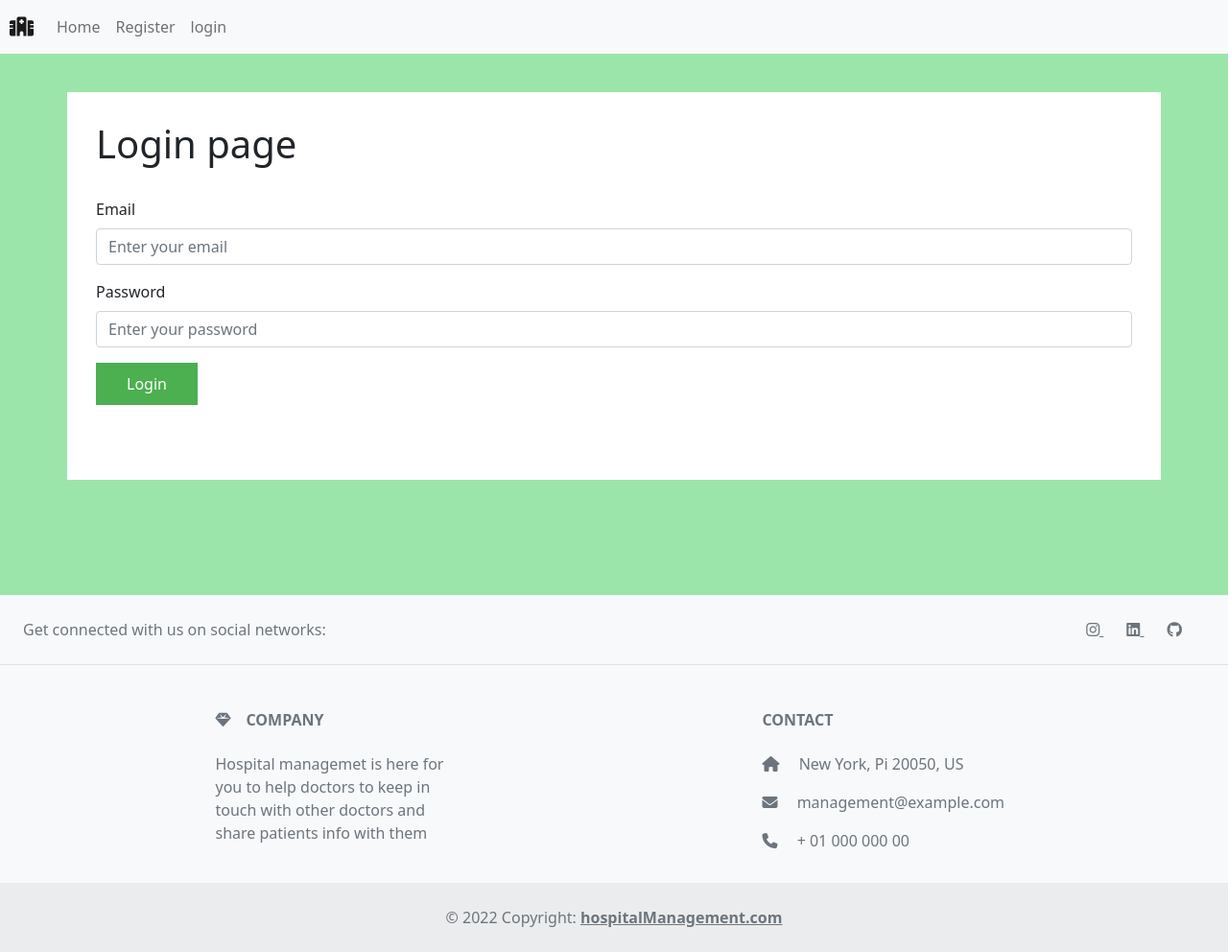
After one commit to mohamad-liyaghi/hospital-management, a Django app: page /accounts/login/ in a window 1280 px wide. The commit adds this page. Shown: the whole page at 96% size. Run offline with Django 4.2, Linux system fonts and the light colour scheme; some libraries are stand-ins or nearby versions.

Commit message:
Allauth login added

```diff
--- a/app/base/urls.py
+++ b/app/base/urls.py
@@ -11,9 +11,6 @@ app_name = "base"
 
 urlpatterns = [
     path("",homePage,name="home"),
-    path("login/",loginPage.as_view(),name="login"),
-    path("register/",registerPage.as_view(),name="register"),
-    path("logout/",logoutView,name="logout"),
     path("profile/<str:username>/",ProfileView.as_view(),name="profile"),
 
 
--- a/app/base/views.py
+++ b/app/base/views.py
@@ -22,14 +22,14 @@ def homePage(request):
     return  render(request,"base-app/other/home.html")
 
 class loginPage(LoginMixin,LoginView):
-    template_name = "base-app/authentication/login.html"
+    template_name = "base-app/account/login.html"
     def get_success_url(self):
         messages.success(self.request,"you are now logged in")
         return reverse_lazy('base:home')
 
 class registerPage(LoginMixin,CreateView):
     form_class = RegisterUserForm
-    template_name = 'base-app/authentication/register.html'
+    template_name = 'base-app/account/register.html'
     @transaction.atomic
     def form_valid(self, form):
         user = self.form_class(self.request.POST, self.request.FILES)
--- a/config/urls.py
+++ b/config/urls.py
@@ -20,10 +20,13 @@ from django.conf.urls.static import static
 
 urlpatterns = [
     path('superuser/', admin.site.urls),
+    path("accounts/", include("allauth.urls")),
+
     path("",include("app.base.urls")),
     path("hospital/",include("app.hospital.urls")),
     path("doctor/",include("app.doctor.urls")),
     path("admin/",include("app.admins.urls")),
+
 ]+ static(settings.MEDIA_URL, document_root= settings.MEDIA_ROOT)
 
 
--- /dev/null
+++ b/templates/account/login.html
@@ -0,0 +1,27 @@
+{%extends 'base/base.html'%}
+<!DOCTYPE html>
+<html lang="en">
+<head>
+    <meta charset="UTF-8">
+    {%block title%}Login{%endblock%}
+</head>
+<body>
+{%block body%}
+<h1>Login page</h1>
+<br/>
+		<form action="" method=POST>
+			{% csrf_token %}
+              <div class="mb-3">
+                <label for="exampleInputEmail1" class="form-label">Email</label>
+                <input type="email" name="login" class="form-control" name="email" autocomplete="email" placeholder="Enter your email" aria-describedby="emailHelp" required="" id="id_login">
+              </div>
+              <div class="mb-3">
+                <label for="exampleInputPassword1" class="form-label">Password</label>
+                <input type="password"  class="form-control" placeholder="Enter your password" name="password" autocomplete="current-password"  required="" id="id_password">
+              </div>
+                    <input type="submit" value="Login" class="btn-green">
+		</form>
+<br/><br/>
+{%endblock%}
+</body>
+</html>
--- a/templates/base/navbar.html
+++ b/templates/base/navbar.html
@@ -38,14 +38,14 @@
             <a class="nav-link" href="{%url 'base:profile' request.user.username %}">Profile</a>
           </li>
         <li class="nav-item">
-            <a class="nav-link" href="{%url 'base:logout' %}">Logout</a>
+            <a class="nav-link" href="{%url 'account_logout' %}">Logout</a>
           </li>
       {%else%}
         <li class="nav-item">
-          <a class="nav-link" href="{%url 'base:register' %}">Register</a>
+          <a class="nav-link" href="{%url 'account_signup' %}">Register</a>
         </li>
         <li class="nav-item">
-            <a class="nav-link" href="{%url 'base:login' %}">login</a>
+            <a class="nav-link" href="{%url 'account_login' %}">login</a>
           </li>
       {%endif%}
     </ul>
```
Also changed, not shown: config/settings.py (+24 -0 lines), templates/base-app/authentication/login.html (deleted, +0 -27 lines), templates/account/register.html (renamed from templates/base-app/authentication/register.html).
